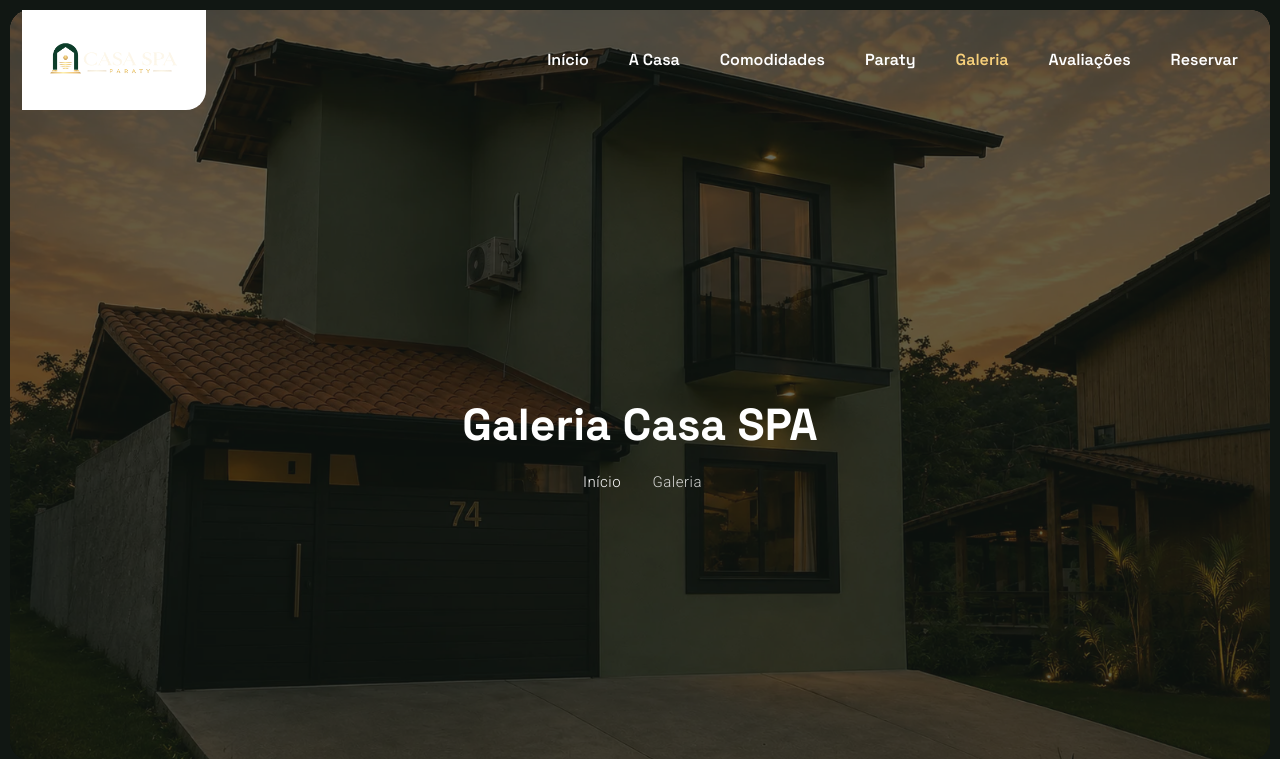
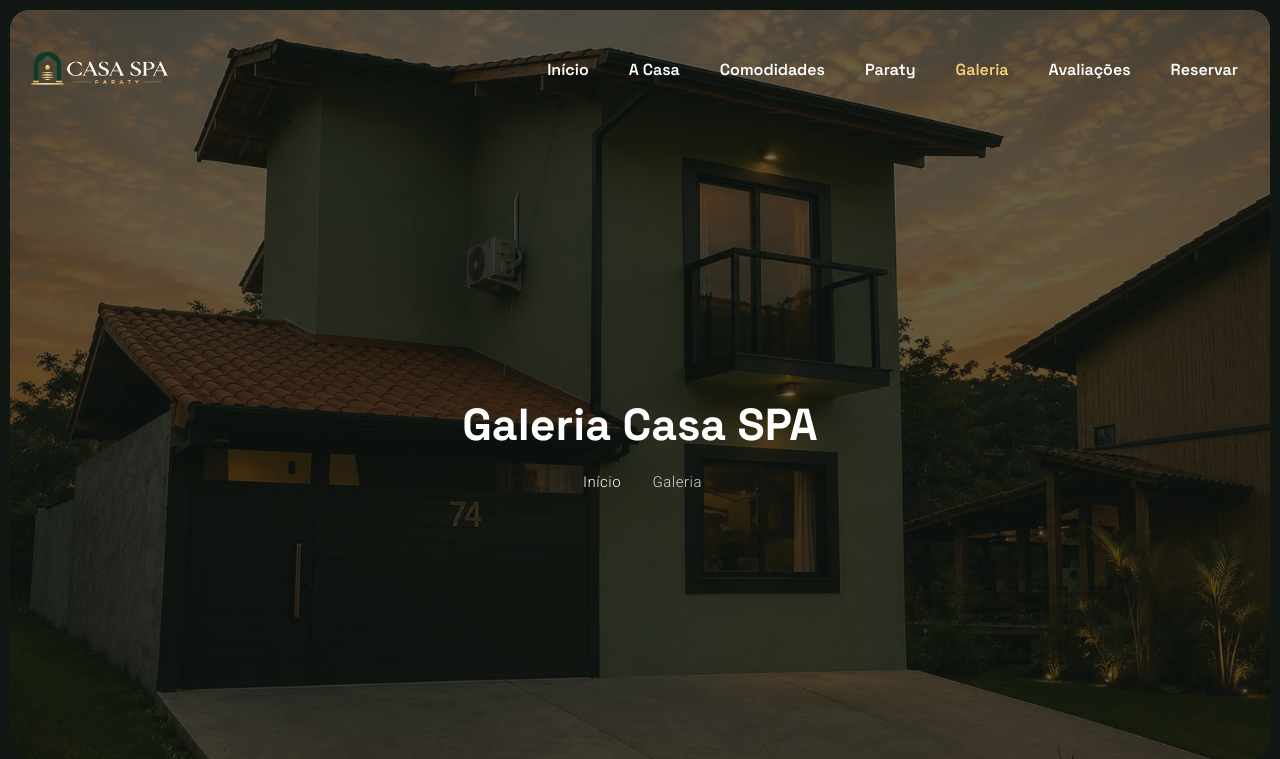
Before and after one commit to silvarodrigueswender30-del/Casa-SPA, a PHP site: page /gallery.php in a window 1280 px wide. Shown: the top 759 px of the page. Run offline with PHP 8.4, Linux system fonts and the light colour scheme; some libraries are stand-ins or nearby versions; some web fonts are replaced.

Commit message:
fix: remover quadrado branco ao redor da logo no header e aplicar logo branca transparente
- Aplicação de background transparente em .site-branding
- Ocultação dos elementos decorativos .pbmit-sticky-corner
- Conversão e uso da versão oficial branca/dourada (logo-casa-spa-branca.webp) para contraste perfeito com o header escuro e footer

```diff
--- a/gallery.php
+++ b/gallery.php
@@ -170,6 +170,32 @@
       .pbmit-tbar-title { font-size: 2.1rem; }
     }
   </style>
+
+    <style>
+      .site-header .site-branding,
+      .header-style-1 .site-branding {
+        background-color: transparent !important;
+        background: transparent !important;
+        box-shadow: none !important;
+        border: none !important;
+        padding: 10px 0 !important;
+        border-radius: 0 !important;
+      }
+      .pbmit-sticky-corner {
+        display: none !important;
+      }
+      .site-header .site-branding img.site-logo {
+        display: block;
+        height: 52px;
+        width: auto;
+      }
+      @media (max-width: 768px) {
+        .site-header .site-branding img.site-logo {
+          height: 38px;
+        }
+      }
+    </style>
+
 </head>
 
 <body>
@@ -186,7 +212,7 @@
                 <div class="site-branding">
                   <div class="site-title">
                     <a href="index.html">
-                      <img class="logo-img site-logo" src="/images/brand/logo-casa-spa.webp" alt="Casa SPA Paraty">
+                      <img class="logo-img site-logo" src="images/brand/logo-casa-spa-branca.webp" alt="Casa SPA Paraty">
                     </a>
                   </div>
                 </div>
@@ -520,7 +546,7 @@
           <div class="footer-column">
             <h3>Casa SPA Paraty</h3>
             <div class="footer-logo">
-              <img src="/images/brand/logo-casa-spa.webp" alt="Casa SPA Paraty" style="height: 48px; width: auto; margin-bottom: 15px;" />
+              <img src="images/brand/logo-casa-spa-branca.webp" alt="Casa SPA Paraty" style="height: 48px; width: auto; margin-bottom: 15px;" />
             </div>
             <ul>
               <li>Um refúgio privativo em Paraty para viver alguns dias com mais calma, natureza e tempo para estar junto.</li>
```
Also changed, not shown: gallery.html (+28 -2 lines), index.html (+28 -2 lines), index.php (+28 -2 lines), images/brand/logo-casa-spa-branca.webp (added), images/brand/logo-casa-spa-escura.webp (added).
